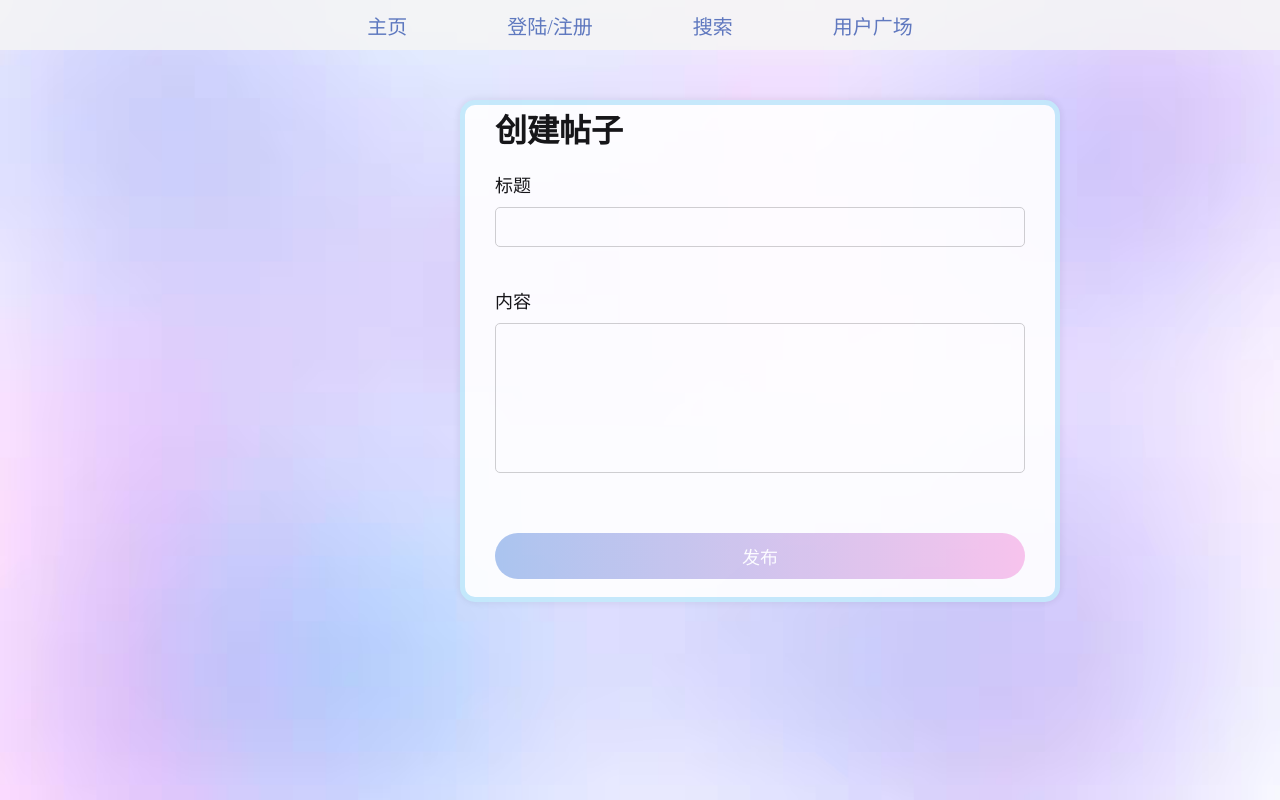
After one commit to Mr-LUHAOYU/website, a Flask app: page /create_post/1 in a window 1280 px wide. The commit adds this page. Run offline with Flask 3, Linux system fonts and the light colour scheme.

Commit message:
更新了帖子

```diff
--- a/routes.py
+++ b/routes.py
@@ -28,7 +28,7 @@ def login():
         user = User.login(username, password)
         if user:
             session['user_id'] = user.id
-            return redirect(url_for('profile', user_id=user.id))
+            return redirect(url_for('playground', user_id=user.id))
         else:
             flash('账号或密码错误')
     return render_template('login-register.html')
@@ -487,8 +487,10 @@ def playground():
     users = {user.id: user.username for user in User.query.all()}
     # 列出所有文件的评论，以字典形式返回，key为file_id，value为评论列表
     comments = {file.id: file.comments for file in files}
+    # 获取所有post对象，以及每个post对应的owner，以元组形式返回，key为post_id，value为元组(owner, post)
+    posts = [(post.id, (User.query.get(post.owner_id), post)) for post in Post.query.all()]
     return render_template('playground.html', date=date, files=files, users=users, user=user,
-                           user_id=user_id, comments=comments)
+                           user_id=user_id, comments=comments, posts=posts)
 
 
 # 上传文件
@@ -521,3 +523,31 @@ def submit(parent_id):
             return redirect(url_for('user_filelist', user_id=user.id, subfolder_id=parent_id))
 
     return render_template('submit.html', folder_ids=folder_ids, parent_id=parent_id)
+
+
+@app.route('/create_post/<int:user_id>', methods=['GET', 'POST'])
+def create_post(user_id):
+    if request.method == 'POST':
+        title = request.form.get('title')
+        content = request.form.get('content')
+        user_id = session.get('user_id')
+        user = User.query.get_or_404(user_id)
+        post = Post(title=title, content=content, owner_id=user_id)
+        db.session.add(post)
+        db.session.commit()
+        flash('帖子创建成功')
+        return redirect(url_for('playground'))
+    return render_template('create_post.html', user_id=user_id)
+
+
+@app.route('/post_detail/<int:post_id>', methods=['GET', 'POST'])
+def post_detail(post_id):
+    # 获取当前帖子
+    post = Post.query.get_or_404(post_id)
+    # 获取帖子的作者
+    author = User.query.get_or_404(post.owner_id)
+
+    comments = Comment.query.filter_by(post_id=post_id).all()
+    # 获取所有评论，以及每个评论对应的作者，以元组形式返回，key为comment_id，value为元组(owner, comment)
+    comments = [(comment.id, (User.query.get(comment.owner_id), comment)) for comment in comments]
+    return render_template('post_detail.html', post=post, author=author, comments=comments)
--- /dev/null
+++ b/static/create_post.css
@@ -0,0 +1,81 @@
+.container {
+    height: 100%;
+    display: flex;
+    flex-direction: column;
+}
+
+.post-wrapper {
+    position: absolute;
+    top: 100px;
+    left: 460px;
+    background-color: #fff;
+    opacity: 0.9;
+    width: 600px;
+    height: auto;
+    border-radius: 15px;
+    padding: 0 30px;
+
+    border: 5px solid #c2e9fb; /* 增加的边框 */
+    box-shadow: 0 0 10px rgba(0, 0, 0, 0.1);
+}
+
+.post-title {
+    display: flex;
+    justify-content: space-between;
+    align-items: center;
+}
+
+textarea {
+    resize: none; /* 禁止手动调整大小 */
+}
+
+.form-group {
+    margin-top: 20px;
+    display: flex;
+    flex-direction: column;
+     resize: none;
+}
+
+.form-group label {
+    font-size: 18px;
+    font-weight: 500;
+    margin-bottom: 10px;
+}
+
+.form-group input[type="text"],
+.form-group input[type="file"] {
+    padding: 10px;
+    border: 1px solid #ccc;
+    border-radius: 5px;
+    font-size: 16px;
+    margin-bottom: 20px;
+}
+
+.form-group textarea {
+    padding: 10px;
+    border: 1px solid #ccc;
+    border-radius: 5px;
+    font-size: 16px;
+    margin-bottom: 20px;
+    height: 150px;
+}
+
+.form-group button {
+    background-color: #007bff;
+    color: #fff;
+    padding: 10px 20px;
+    border: none;
+    border-radius: 5px;
+    font-size: 16px;
+    cursor: pointer;
+}
+
+.form-group button:hover {
+    background-color: #0069d9;
+}
+
+.error {
+    color: red;
+    font-size: 14px;
+    margin-top: 5px;
+}
--- a/static/search.css
+++ b/static/search.css
@@ -12,7 +12,7 @@
     padding: 0 30px;
     position: relative;
     left: 0%;
-    top: 100px;
+    top: 0px;
     /*transform: translate(-72%, -150%); /* 使元素居中 */
     border: 5px solid #c2e9fb; /* 增加的边框 */
     box-shadow: 0 0 10px rgba(0, 0, 0, 0.1);
--- /dev/null
+++ b/templates/create_post.html
@@ -0,0 +1,29 @@
+{% extends "background.html" %}
+
+{% block content %}
+<link rel="stylesheet" href="{{ url_for('static', filename='create_post.css') }}">
+<div class="container">
+    <div class="post-wrapper" >
+        <h1 class="post-title">创建帖子</h1>
+        <form method="POST" action="{{ url_for('create_post', user_id=user_id) }}" enctype="multipart/form-data">
+            <div class="form-group">
+                <label for="title">标题</label>
+                <input type="text" class="form-control" id="title" name="title" required>
+            </div>
+            <div class="form-group">
+                <label for="content">内容</label>
+                <textarea class="form-control" id="content" name="content" rows="3" required></textarea>
+            </div>
+<!--            <div class="form-group">-->
+<!--                <label for="image">图片</label>-->
+<!--                <input type="file" class="form-control-file" id="image" name="image">-->
+<!--            </div>-->
+            <button type="submit" class="btn btn-primary">发布</button>
+        </form>
+        <br>
+    </div>
+
+</div>
+
+
+{%endblock%}
--- a/templates/search.html
+++ b/templates/search.html
@@ -19,7 +19,7 @@
                 <input type="submit" value="搜索">
 
             </form>
-
+            <br>
             {% if results %}
             <h3>搜索结果</h3>
 
@@ -41,7 +41,6 @@
 
                 </ul>
             </div>
-
     </div>
 <br>
 </body>
--- a/templates/user_filelist.html
+++ b/templates/user_filelist.html
@@ -42,14 +42,14 @@
                     <ul class='filelist'>
                         {% for folder in sub_folders %}
 
-                        <li class='file-item'>
-                            <span class='file-icon'>📁
+                        <li class='folder-item'>
+                            <span class='file-icon'>
                                 <form method='POST' style='border: none; display: inline-block;'>
                                     <input type='hidden' name='action' value='subfolder'>
                                     <input type='hidden' name='folder_id' value='{{folder.id}}'>
                                     <input type='hidden' name='user_id' value='{{folder.author_id}}'>
 
-                                    <button type='submit' class='folder-btn'>{{folder.name}}</button>
+                                    <button type='submit' class='folder-btn' style="">📁{{folder.name}}</button>
                                 </form>
                             </span>
                         </li>
```
Also changed, not shown: static/filelist.css (+16 -0 lines), static/playground.css (+72 -8 lines), templates/playground.html (+28 -89 lines), templates/post_detail.html (added, +50 -0 lines), static/post_detail.css (added).
